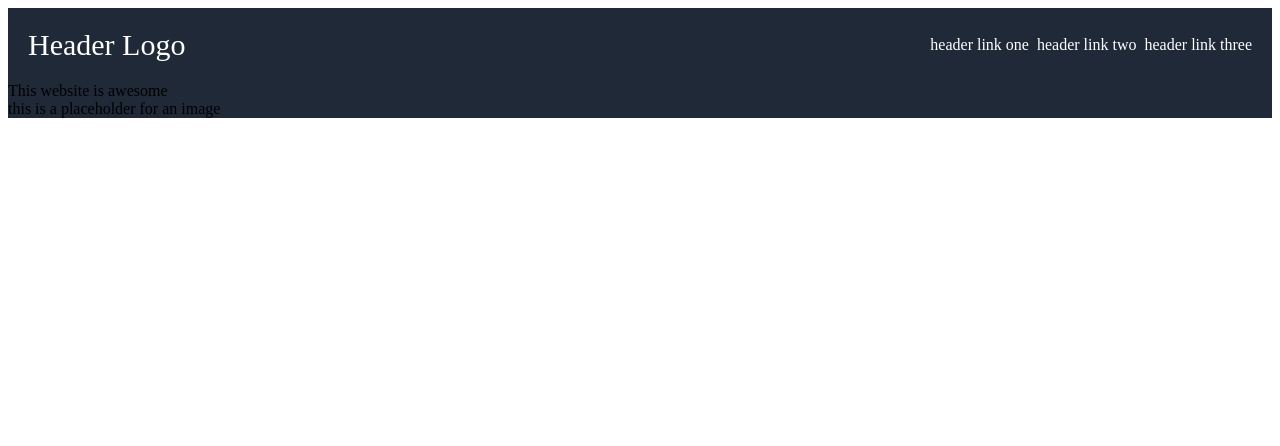
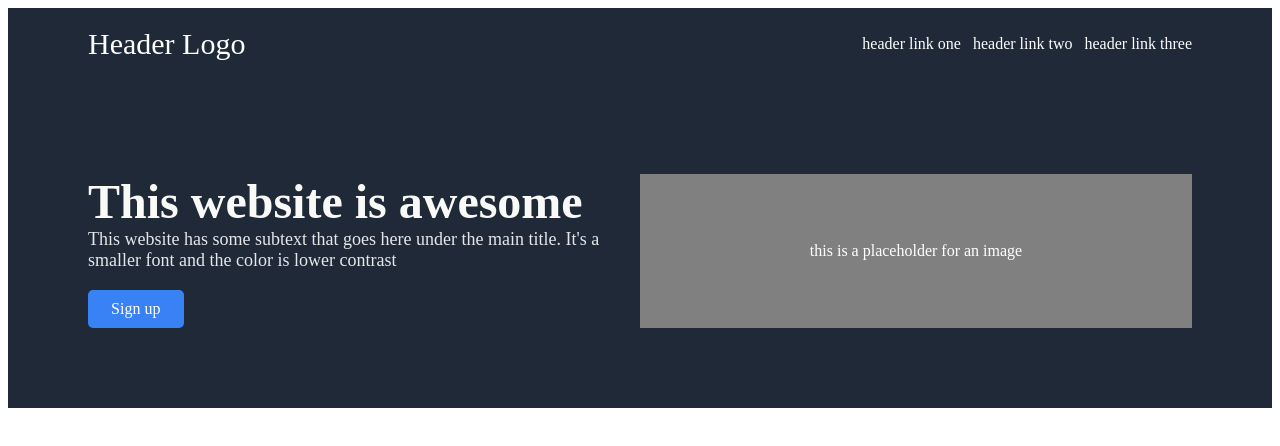
Before and after one commit to santimvera/landing-page-project, a plain HTML site: page index.html in a window 1280 px wide. Drawn offline with Linux system fonts and the light colour scheme.

Commit message:
Finish styling the top section
Finished all styling elements for the top section

```diff
--- a/index.html
+++ b/index.html
@@ -10,6 +10,8 @@
 
 <body class="body">
     <div class="topSection">
+
+        <div class="headerAndIntroduction">
             <div class="header">
                 <div class="headerLogo">Header Logo</div>
                 <div class="headerLinks">
@@ -19,9 +21,16 @@
                 </div>
 
             </div>
-        <div>
-            <div>This website is awesome</div>
-            <div>this is a placeholder for an image</div>
+            <div class="introduction">
+                <div class="text">
+                    <div class="title">This website is awesome</div>
+                    <div class="subtext">This website has some subtext that goes here under the main title. It's a
+                        smaller font and the
+                        color is lower contrast</div>
+                    <div class="signUpButton">Sign up</div>
+                </div>
+                <div class="image">this is a placeholder for an image</div>
+            </div>
         </div>
 
     </div>
--- a/styles.css
+++ b/styles.css
@@ -4,23 +4,75 @@ body {
 
 .topSection {
     background-color: #1F2937;
+    color: white;
+    padding-left: 80px;
+    padding-bottom: 80px;
+    padding-right: 80px;
+}
+
+.headerAndIntroduction {
+    display: flex;
+    flex-direction: column;
+    justify-content: space-between;
 }
 
 .header {
-    color: white;
     display: flex;
     justify-content: space-between;
     align-items: center;
+    flex: 1;
+    margin-bottom: 30mm;
+    margin-top: 5mm;
 }
 
 .headerLinks {
     display: flex;
     justify-content: space-between;
-    gap: 8px;
-    margin: 20px;
+    gap: 12px;
+
 }
 
 .headerLogo {
     font-size: 30px;
-    margin: 20px;
 }
+
+.introduction {
+    flex: 1.2 1 auto;
+    display: flex;
+    align-items: center;
+    justify-content: center;
+    align-items: stretch;
+}
+
+.introduction div {
+    flex: 1;
+}
+
+.image {
+    display: flex;
+    align-items: center;
+    justify-content: center;
+    background-color: gray;
+}
+
+.signUpButton {
+    width: 20mm;
+    background-color: #3882F6;
+    border-radius: 5px;
+    padding: 10px;
+    display: flex;
+    justify-content: center;
+    margin-top: 5mm;
+}
+
+.introduction .title {
+    font-size: 48px;
+    font-weight: 900;
+    color: #F9FAF8;
+}
+
+.introduction .subtext {
+    font-size: 18px;
+    color: #e5e7eb;
+    margin-right: 5mm;
+}
```
Lines whose indentation alone changed are shown as unchanged.
